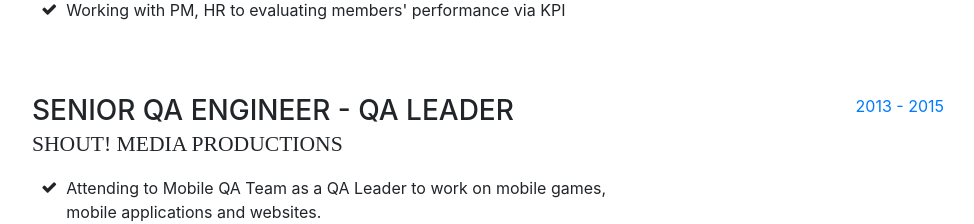
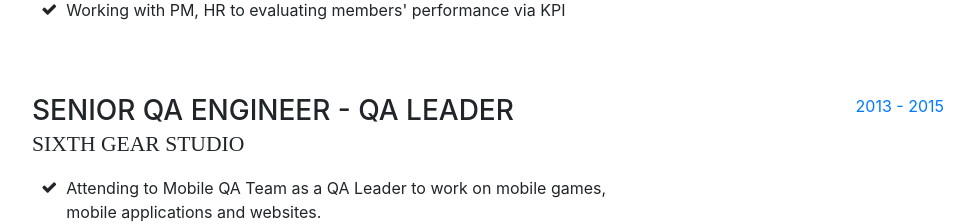
Before and after one commit to hailee0710/resume, a website with bundled scripts: page index.html in a window 1280 px wide. Shown: the part 1940-2164 px from the top of the page, without its empty margins (288-1262 px from the left). Built offline with nearby package versions, Linux system fonts and the light colour scheme; a web font is replaced by a local one.

Commit message:
Update 6thgear

```diff
--- a/index.html
+++ b/index.html
@@ -154,7 +154,7 @@
           <div class="resume-item d-flex flex-column flex-md-row mb-5">
             <div class="resume-content mr-auto">
               <h3 class="mb-0">Senior QA Engineer - QA Leader</h3>
-              <div class="subheading mb-3">Shout! Media Productions</div>
+              <div class="subheading mb-3">Sixth Gear Studio</div>
               <ul class="fa-ul mb-0">
             <li>
 		<i class="fa-li fa fa-check"></i>Attending to Mobile QA Team as a QA Leader to work on mobile games, mobile applications and websites. </li>
```
